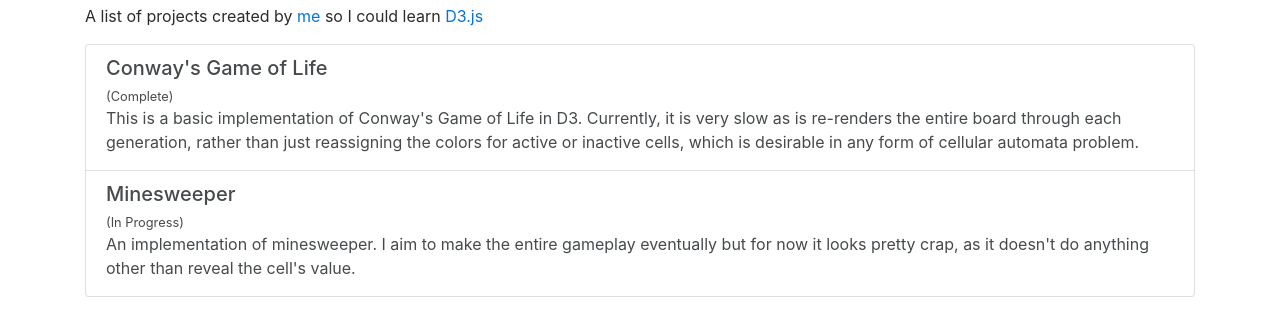
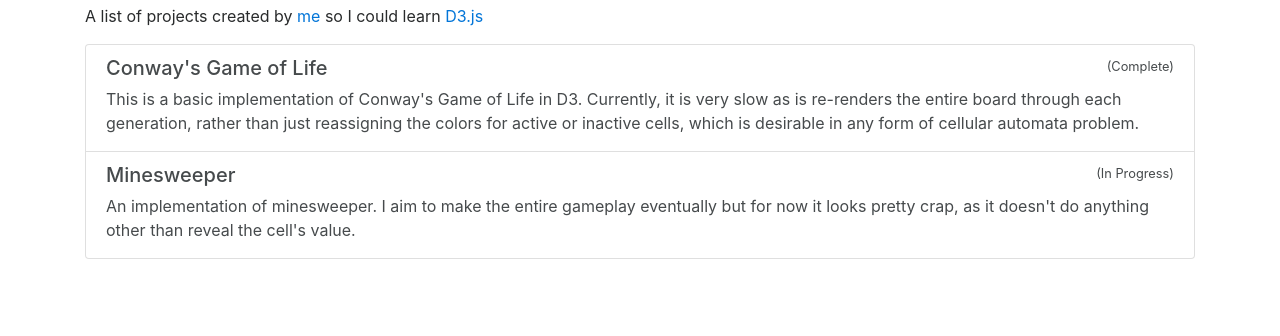
Before and after one commit to SivanMehta/d3-practice, a plain HTML site: page index.html in a window 1280 px wide. Shown: the part 48-384 px from the top of the page. Drawn offline with nearby package versions, Linux system fonts and the light colour scheme.

Commit message:
justify progress indication by creating a header

```diff
--- a/index.html
+++ b/index.html
@@ -23,7 +23,7 @@
         <div class = 'list-group' id = 'content'>
         </div>
     </div>
-    <script >
+    <script>
       const projects = [
         {
           title: "Conway's Game of Life",
@@ -38,17 +38,22 @@
         }
       ]
 
+      // project links
       var links = d3.select('#content').selectAll('a')
         .data(projects).enter()
         .append('a')
         .attr('href', p => p.link)
         .attr('class', 'list-group-item list-group-item-action flex-column align-items-start')
 
-      // title
-      links.append('h5').text(p => p.title)
+      // headers for each project
+      var headers = links.append('div')
+        .attr('class', 'd-flex w-100 justify-content-between')
 
-      // status
-      links.append('small').text(p => "(" + p.status + ")")
+      // add title to header
+      headers.append('h5').text(p => p.title)
+
+      // add status to header
+      headers.append('small').text(p => "(" + p.status + ")")
 
       // description
       links.append('p').text(p => p.description)
```
